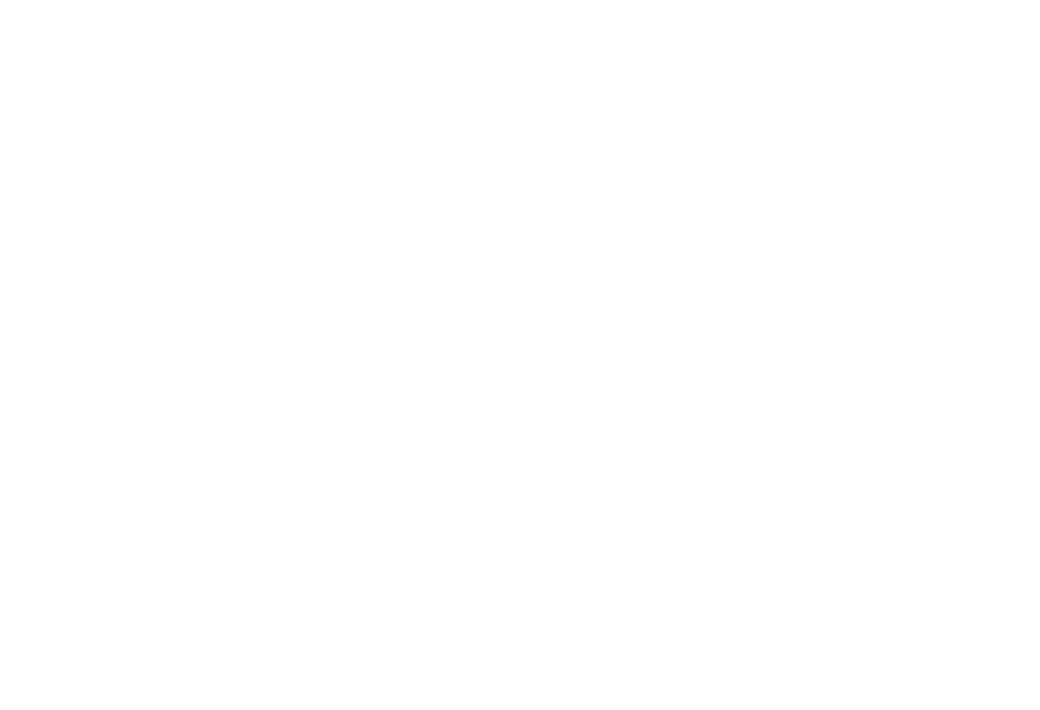
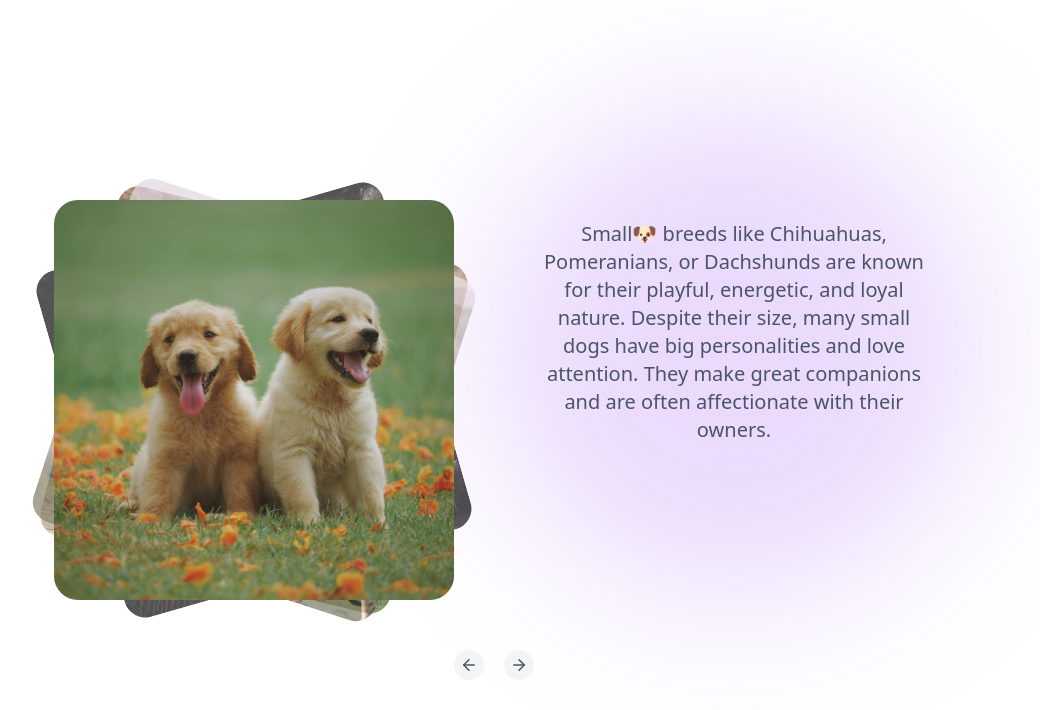
Before and after one commit to MRFAKE2002/next-tailwind-slider, a Next.js app: page / in a window 1280 px wide. Shown: the top 710 px of the page, without its empty margins (146-1186 px from the left). Built offline with nearby package versions, Linux system fonts and the light colour scheme.

Commit message:
Make Slider.tsx component and add it in page home

```diff
--- a/src/app/page.tsx
+++ b/src/app/page.tsx
@@ -1,6 +1,12 @@
+//! Components
+import BG from "@/components/BG";
+import Slider from "@/components/Slider";
 
 export default function Home() {
   return (
-    <div></div>
+    <div className="centerChild h-screen">
+      <BG />
+      <Slider />
+    </div>
   );
 }
--- /dev/null
+++ b/src/components/Slider.tsx
@@ -0,0 +1,81 @@
+"use client";
+
+import { useState, useEffect } from "react";
+import { ArrowLeft, ArrowRight } from "lucide-react";
+import { images, descriptions } from "../data/index";
+
+function Slider() {
+  const [index, setIndex] = useState(0);
+  const [rotations, setRotations] = useState<number[]>([]);
+
+  // ایجاد مقادیر چرخش تصادفی فقط یک بار
+  useEffect(() => {
+    const generated = images.map(() => Math.floor(Math.random() * 41) - 20); // از -20 تا 20 درجه
+    setRotations(generated);
+  }, []);
+
+  if (rotations.length !== images.length) return null;
+
+  return (
+    <div className="relative">
+      <div className="flex gap-x-20 lg:items-start items-center lg:flex-row flex-col">
+        {/* Images Stack */}
+        <div className="sm:w-[400px] sm:h-[400px] w-[300px] h-[300px] relative">
+          {images.map((image, i) => (
+            <img
+              key={i}
+              src={image}
+              alt="image"
+              className={`w-full h-full absolute object-cover rounded-3xl transition-all duration-500 ${
+                i === index ? "z-20 scale-100 opacity-100" : "z-10 scale-90 opacity-70"
+              }`}
+              style={{
+                transform: `rotate(${i === index ? 0 : rotations[i]}deg)`,
+              }}
+            />
+          ))}
+        </div>
+
+        {/* Descriptions */}
+        <div className="relative sm:w-[400px] w-[320px] mt-22 lg:mt-5 h-[100px]">
+          {descriptions.map((description, i) => (
+            <p
+              key={i}
+              className={`text-center sm:text-xl text-gray-600 absolute transition-all duration-300 ${
+                i === index ? "opacity-100" : "opacity-0"
+              }`}
+            >
+              {description}
+            </p>
+          ))}
+        </div>
+
+        {/* Buttons */}
+        <div className="absolute bottom-0 lg:-bottom-20 left-1/2 -translate-x-1/2 flex gap-x-5">
+          <button
+            className="bg-gray-100 p-1.5 cursor-pointer rounded-full text-gray-600 hover:bg-gray-200 transition-colors"
+            onClick={() =>
+              setIndex((prevIndex) =>
+                prevIndex === 0 ? images.length - 1 : prevIndex - 1
+              )
+            }
+          >
+            <ArrowLeft size={18} />
+          </button>
+          <button
+            className="bg-gray-100 p-1.5 cursor-pointer rounded-full text-gray-600 hover:bg-gray-200 transition-colors"
+            onClick={() =>
+              setIndex((prevIndex) =>
+                prevIndex === images.length - 1 ? 0 : prevIndex + 1
+              )
+            }
+          >
+            <ArrowRight size={18} />
+          </button>
+        </div>
+      </div>
+    </div>
+  );
+}
+
+export default Slider;
```
